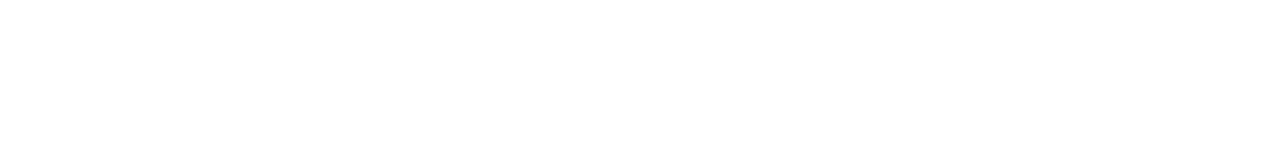
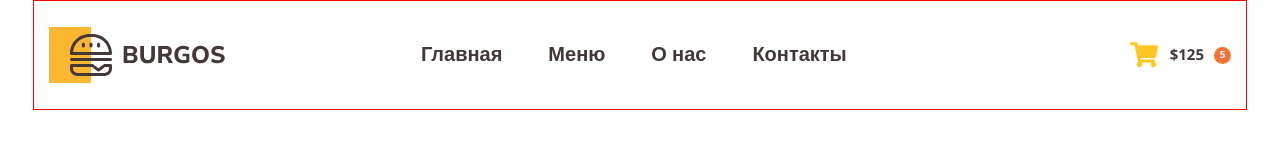
Before and after one commit to tolkunio/burgos, a plain HTML site: page index.html in a window 1280 px wide. Drawn offline with nearby package versions, Linux system fonts and the light colour scheme.

Commit message:
-added shopping cart, done header

```diff
--- a/index.html
+++ b/index.html
@@ -16,7 +16,15 @@
     <header>
         <div class="container">
             <div class="header">
-
+                    <div class="logo">
+                    </div>
+                <nav class="nav">
+                    <a href="#" class="nav-link">Главная</a>
+                    <a href="#" class="nav-link">Меню</a>
+                    <a href="#" class="nav-link">О нас</a>
+                    <a href="#" class="nav-link">Контакты</a>
+                </nav>
+                <a href="#" class="cart"> $125<span class="cart-count">5</span></a>
             </div>
         </div>
     </header>
--- a/styles/main.css
+++ b/styles/main.css
@@ -1,12 +1,92 @@
-:root{
-    --open-sans:"Open Sans", sans-serif;
-    --nunito-sans:"Nunito Sans", sans-serif;
+:root {
+    --open-sans: "Open Sans", sans-serif;
+    --nunito-sans: "Nunito Sans", sans-serif;
 
-    --ligh-accent-color:#FBB731;
-    --dark-accent-color:#F37335;
-    --dark-color:#F37335;
-    --light-color:#FFFFFF;
+    --ligh-accent-color: #FBB731;
+    --dark-accent-color: #F37335;
+    --dark-color: #443737;
+    --light-color: #FFFFFF;
 }
-body{
+
+body {
     font-family: var(--open-sans);
 }
+
+.container {
+    width: 100%;
+    max-width: 1182px;
+    margin: 0 auto;
+    border: 1px solid red;
+    padding-left: 15px;
+    padding-right: 15px;
+}
+
+.header {
+    display: flex;
+    align-items: center;
+    gap: 196px;
+    padding: 26px 0;
+}
+
+.logo {
+    display: block;
+    width: 176px;
+    height: 56px;
+    background-image: url("../assets/icons/logo.svg");
+    background-repeat: no-repeat;
+    background-size: contain;
+}
+
+.nav {
+    flex-grow: 1;
+    display: flex;
+    gap: 46px;
+}
+
+.nav-link {
+    color: var(--dark-color);
+    text-decoration: none;
+    font-weight: 600;
+    font-size: 20px;
+}
+.nav-link::after{
+    content: '';
+    display: block;
+    height: 3px;
+    width: 100%;
+    background-color: transparent;
+    border-radius: 1.5px;
+}
+.nav-link:hover::after{
+    background-color: var(--ligh-accent-color);
+}
+.cart{
+    display: flex;
+    align-items: center;
+    gap:10px;
+    color: var(--dark-color);
+    text-decoration: none;
+    font-weight: 700;
+    font-size: 15px;
+}
+.cart::before{
+    content: "";
+    display: block;
+    width: 30px;
+    height: 26px;
+    background-image: url("../assets/icons/shopping-cart.svg");
+    background-repeat: no-repeat;
+    background-size: contain;
+}
+.cart-count{
+    display: flex;
+    align-items: center;
+    justify-content: center;
+    width: 17px;
+    height: 17px;
+    color: var(--light-color);
+    background-color: var(--dark-accent-color);
+    border-radius: 100%;
+    font-size: 10px;
+
+}
```
Also changed, not shown: assets/icons/shopping-cart.svg (added).
